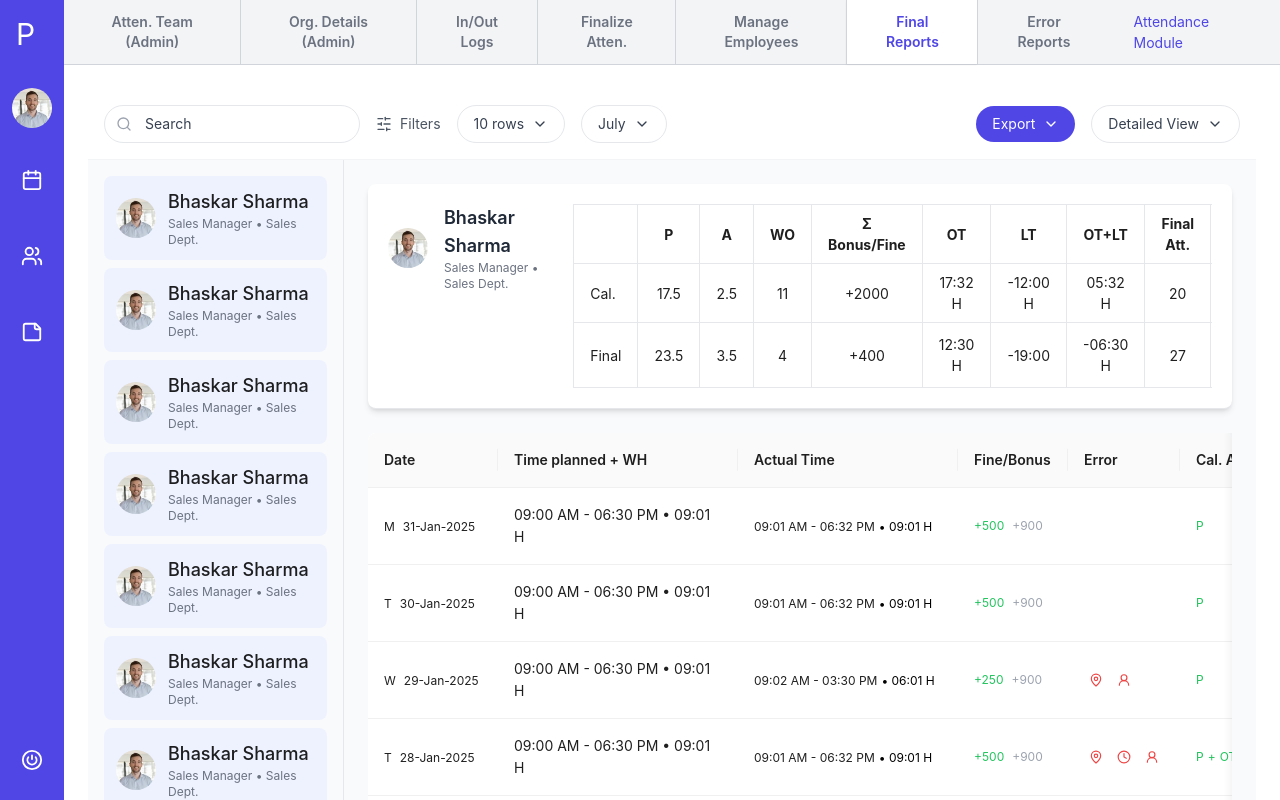
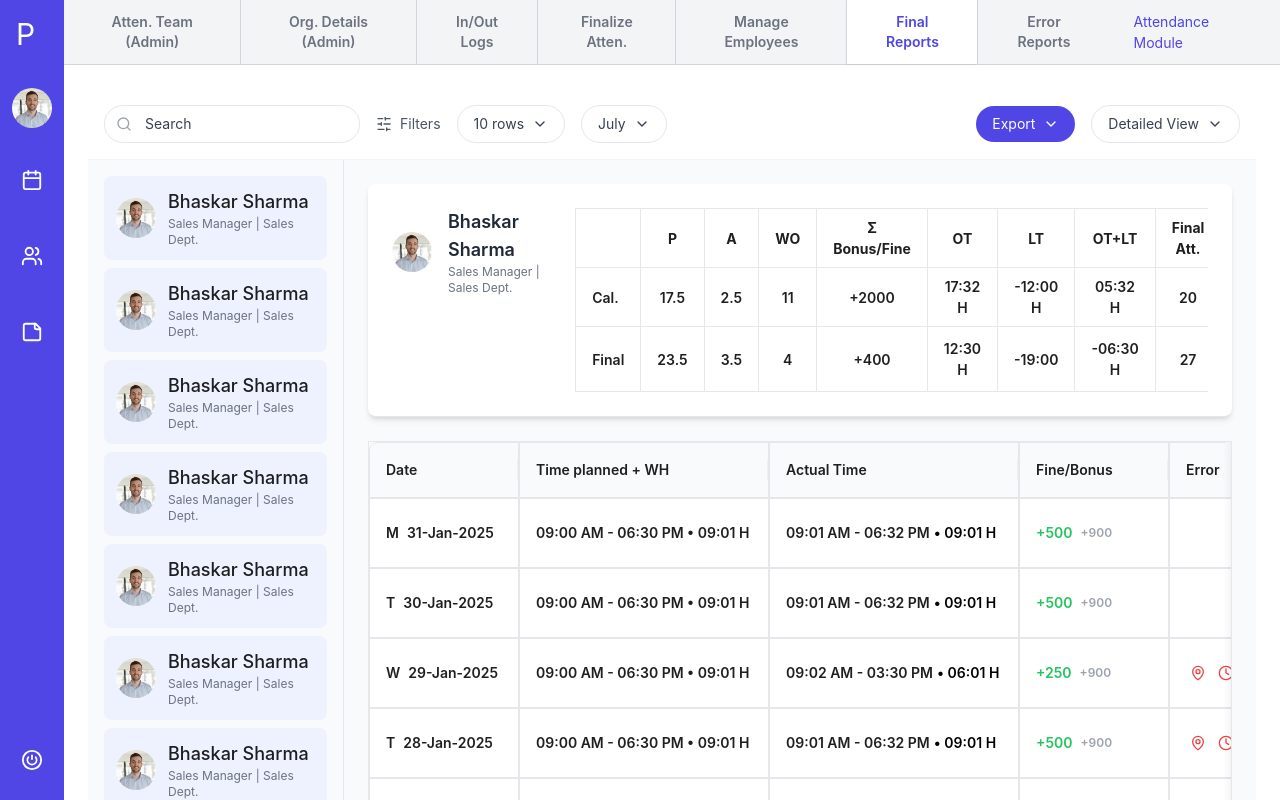
Before and after one commit to Suhani885/PraaviProject, a Next.js app: page / in a window 1280 px wide. Shown: the top 800 px of the page. Built offline with nearby package versions, Linux system fonts and the light colour scheme.

Commit message:
style components

```diff
--- a/src/app/components/Table.jsx
+++ b/src/app/components/Table.jsx
@@ -20,38 +20,39 @@ const ATable = () => {
       dataIndex: "date",
       key: "date",
       render: (text, record) => (
-        <div>
-          <span className="text-xs mr-2">{record.day}</span>
-          <span className="text-xs">{dayjs(text).format("DD-MMM-YYYY")}</span>
+        <div className="font-semibold">
+          <span className="text-sm mr-2">{record.day}</span>
+          <span className="text-sm">{dayjs(text).format("DD-MMM-YYYY")}</span>
         </div>
       ),
-      width: 130,
+      width: 150,
     },
     {
       title: "Time planned + WH",
       dataIndex: "plannedTime",
       key: "plannedTime",
-      width: 240,
+      width: 250,
+      render: (text) => <div className="text-sm font-semibold">{text}</div>,
     },
     {
       title: "Actual Time",
       dataIndex: "actualTime",
       key: "actualTime",
-      width: 220,
+      width: 250,
       render: (text, record) => {
         const timeParts = text.split("•");
         const timePart = timeParts[0].trim();
         const hoursPart = timeParts.length > 1 ? timeParts[1].trim() : "";
 
         return (
-          <div>
-            <span className="text-xs">{timePart}</span>
+          <div className="font-semibold">
+            <span className="text-sm">{timePart}</span>
             {hoursPart && (
               <span
                 className={
                   record.status === "LT" || record.status.includes("LT")
-                    ? "text-red-500 ml-1 text-xs"
-                    : "text-black ml-1 text-xs"
+                    ? "text-red-500 ml-1 text-sm"
+                    : "text-black ml-1 text-sm"
                 }
               >
                 • {hoursPart}
@@ -65,12 +66,12 @@ const ATable = () => {
       title: "Fine/Bonus",
       dataIndex: "bonus",
       key: "bonus",
-      width: 110,
+      width: 150,
       render: (value) => (
-        <div className="flex items-center">
+        <div className="flex items-center font-semibold">
           <span
             className={
-              value >= 0 ? "text-green-500 text-xs" : "text-red-500 text-xs"
+              value >= 0 ? "text-green-500 text-sm" : "text-red-500 text-sm"
             }
           >
             {value >= 0 ? `+${value}` : value}
@@ -82,21 +83,22 @@ const ATable = () => {
     {
       title: "Error",
       key: "error",
+      width: 100,
       render: (_, record) => (
-        <div className="flex gap-1 ">
+        <div className="flex gap-1">
           {record.errors.includes("!") && (
             <span className="w-6 h-6 rounded-full flex items-center justify-center">
-              <MapPin size={14} className="text-red-500" />
+              <MapPin size={16} className="text-red-500" />
             </span>
           )}
           {record.errors.includes("R") && (
             <span className="w-6 h-6 rounded-full flex items-center justify-center">
-              <Clock size={14} className="text-red-500" />
+              <Clock size={16} className="text-red-500" />
             </span>
           )}
           {record.errors.includes("P") && (
             <span className="w-6 h-6 rounded-full flex items-center justify-center">
-              <UserRound size={14} className="text-red-500" />
+              <UserRound size={16} className="text-red-500" />
             </span>
           )}
         </div>
@@ -106,72 +108,37 @@ const ATable = () => {
       title: "Cal. Att.",
       dataIndex: "calculatedAttendance",
       key: "calculatedAttendance",
-      render: (text) => {
-        const parts = text
-          .split("+")
-          .map((part) => part.split("-"))
-          .flat()
-          .map((p) => p.trim());
-        return (
-          <div className="flex items-center space-x-1">
-            {parts.map((part, index) => (
-              <React.Fragment key={index}>
-                {index > 0 && text.includes("+") && (
-                  <span className="text-green-500 text-xs">+</span>
-                )}
-                {index > 0 && text.includes("-") && (
-                  <span className="text-green-500 text-xs">-</span>
-                )}
-                <span className="text-green-500 text-xs">{part}</span>
-              </React.Fragment>
-            ))}
+      width: 160,
+      render: (text) => (
+        <div className="text-sm font-semibold text-green-500 px-4 py-2">
+          {text}
         </div>
-        );
-      },
+      ),
     },
     {
       title: "Final Att.",
       dataIndex: "finalAttendance",
       key: "finalAttendance",
-      width: 60,
-      render: (text) => {
-        const parts = text
-          .split("+")
-          .map((part) => part.split("-"))
-          .flat()
-          .map((p) => p.trim());
-        return (
-          <div className="flex items-center space-x-1">
-            {parts.map((part, index) => (
-              <React.Fragment key={index}>
-                {index > 0 && text.includes("+") && (
-                  <span className="text-xs">+</span>
-                )}
-                {index > 0 && text.includes("-") && (
-                  <span className="text-xs">-</span>
-                )}
-                <span className="text-xs">{part}</span>
-              </React.Fragment>
-            ))}
-          </div>
-        );
-      },
+      width: 160,
+      render: (text) => (
+        <div className="text-sm font-semibold px-4 py-2">{text}</div>
+      ),
     },
     {
       title: "",
       key: "actions",
       render: () => (
-        <div className="flex gap-2">
-          <span className="w-6 h-6 rounded-full flex items-center justify-center">
-            <Link size={12} className="text-black" />
+        <div className="flex gap-3 font-semibold">
+          <span className="rounded-full flex items-center justify-center">
+            <Link size={16} className="text-black" />
             <span className="ml-1">3</span>
           </span>
-          <span className="w-6 h-6 rounded-full flex items-center justify-center">
-            <MessageCircle size={12} className="text-black" />
+          <span className="rounded-full flex items-center justify-center">
+            <MessageCircle size={16} className="text-black" />
             <span className="ml-1">3</span>
           </span>
-          <span className="w-6 h-6 rounded-full flex items-center justify-center">
-            <ChevronDown size={12} className="text-black" />
+          <span className="rounded-full flex items-center justify-center">
+            <ChevronDown size={16} className="text-black" />
           </span>
         </div>
       ),
@@ -180,7 +147,7 @@ const ATable = () => {
 
   return (
     <div className="flex flex-col md:flex-row h-screen bg-gray-50">
-      {/* Sidebar */}
+      {/* Sidebar for employees */}
       <div className="w-full md:w-64 bg-gray-50 p-4 border-r overflow-auto md:h-screen">
         <div className="space-y-2">
           {Array(20)
@@ -199,7 +166,7 @@ const ATable = () => {
                 <div>
                   <p className="font-medium text-lg">{employee.name}</p>
                   <p className="text-xs text-gray-500">
-                    {employee.role} • {employee.department}
+                    {employee.role} | {employee.department}
                   </p>
                 </div>
               </div>
@@ -211,7 +178,7 @@ const ATable = () => {
         <div className="p-2 md:p-6">
           <div>
             {/* Employee Header */}
-            <div className="p-5 border-b shadow-md rounded-lg bg-white mb-6">
+            <div className="p-6 border-b shadow-md rounded-lg bg-white mb-6">
               <div className="flex flex-col md:flex-row items-start gap-4">
                 <div className="flex items-center gap-4">
                   <img
@@ -224,7 +191,7 @@ const ATable = () => {
                       {selectedEmployee.name}
                     </h3>
                     <p className="text-gray-500 text-xs">
-                      {selectedEmployee.role} • {selectedEmployee.department}
+                      {selectedEmployee.role} | {selectedEmployee.department}
                     </p>
                   </div>
                 </div>
@@ -262,7 +229,7 @@ const ATable = () => {
                       </tr>
                     </thead>
                     <tbody>
-                      <tr>
+                      <tr className="font-semibold">
                         <td className="border px-2 md:px-4 py-1 md:py-2">
                           Cal.
                         </td>
@@ -295,7 +262,7 @@ const ATable = () => {
                           {selectedEmployee.summary.calculated.finalizedBy}
                         </td>
                       </tr>
-                      <tr>
+                      <tr className="font-semibold">
                         <td className="border px-2 md:px-4 py-1 md:py-2">
                           Final
                         </td>
@@ -333,7 +300,20 @@ const ATable = () => {
               </div>
             </div>
 
-            <div className="overflow-x-auto">
+            <div className="flex flex-col md:flex-row h-screen bg-gray-50">
+              <style jsx global>{`
+                .attendance-table .ant-table-cell {
+                  border: 1px solid #e5e7eb !important;
+                }
+                .attendance-table .ant-table-thead > tr > th {
+                  border: 1px solid #e5e7eb !important;
+                  background-color: #f9fafb;
+                }
+                .attendance-table .ant-table-tbody > tr > td {
+                  border: 1px solid #e5e7eb !important;
+                }
+              `}</style>
+              <div className="overflow-x-auto border">
                 <Table
                   columns={columns}
                   dataSource={mockAttendanceRecords}
@@ -346,6 +326,7 @@ const ATable = () => {
           </div>
         </div>
       </div>
+    </div>
   );
 };
 
--- a/src/app/data/dummyData.js
+++ b/src/app/data/dummyData.js
@@ -65,7 +65,7 @@ export const mockAttendanceRecords = [
     actualTime: "09:02 AM - 03:30 PM • 06:01 H",
     status: "HD",
     bonus: 250,
-    errors: ["!", "P"],
+    errors: ["!", "R"],
     calculatedAttendance: "P",
     finalAttendance: "HD",
     isWeeklyOff: false,
@@ -104,7 +104,7 @@ export const mockAttendanceRecords = [
     actualTime: "09:01 AM - 06:32 PM • 09:01 H",
     status: "WO",
     bonus: 500,
-    errors: ["!", "R"],
+    errors: ["!", "R", "P"],
     calculatedAttendance: "P + WO",
     finalAttendance: "P + WO",
     isWeeklyOff: true,
@@ -117,7 +117,7 @@ export const mockAttendanceRecords = [
     actualTime: "09:01 AM - 04:39 PM • 07:01 H",
     status: "WO + OT",
     bonus: -500,
-    errors: ["!", "R"],
+    errors: ["!", "R", "P"],
     calculatedAttendance: "P + WO + OT",
     finalAttendance: "P + WO + OT",
     isWeeklyOff: true,
@@ -130,7 +130,7 @@ export const mockAttendanceRecords = [
     actualTime: "09:01 AM - 06:32 PM • 09:01 H",
     status: "WO + LT",
     bonus: 500,
-    errors: ["!", "P"],
+    errors: ["!", "R", "P"],
     calculatedAttendance: "P + WO - LT",
     finalAttendance: "P + WO - LT",
     isWeeklyOff: true,
@@ -182,7 +182,7 @@ export const mockAttendanceRecords = [
     actualTime: "09:01 AM - 06:32 PM • 09:01 H",
     status: "WO + LT",
     bonus: 500,
-    errors: ["P", "R"],
+    errors: ["!", "R", "P"],
     calculatedAttendance: "P + WO - LT",
     finalAttendance: "P + WO - LT",
     isWeeklyOff: true,
@@ -208,7 +208,7 @@ export const mockAttendanceRecords = [
     actualTime: "09:01 AM - 06:32 PM • 09:01 H",
     status: "WO + LT",
     bonus: 500,
-    errors: ["!", "P"],
+    errors: ["!", "R", "P"],
     calculatedAttendance: "P + WO - LT",
     finalAttendance: "P + WO - LT",
     isWeeklyOff: true,
@@ -247,7 +247,7 @@ export const mockAttendanceRecords = [
     actualTime: "09:01 AM - 06:32 PM • 09:01 H",
     status: "WO + LT",
     bonus: 500,
-    errors: ["!", "R"],
+    errors: ["!", "R", "P"],
     calculatedAttendance: "P + WO - LT",
     finalAttendance: "P + WO - LT",
     isWeeklyOff: true,
@@ -260,7 +260,7 @@ export const mockAttendanceRecords = [
     actualTime: "09:01 AM - 06:32 PM • 09:01 H",
     status: "WO + LT",
     bonus: 500,
-    errors: ["!", "P"],
+    errors: ["!", "R", "P"],
     calculatedAttendance: "P + WO - LT",
     finalAttendance: "P + WO - LT",
     isWeeklyOff: true,
@@ -273,7 +273,7 @@ export const mockAttendanceRecords = [
     actualTime: "09:01 AM - 06:32 PM • 09:01 H",
     status: "WO + LT",
     bonus: 500,
-    errors: ["P", "R"],
+    errors: ["!", "R", "P"],
     calculatedAttendance: "P + WO - LT",
     finalAttendance: "P + WO - LT",
     isWeeklyOff: true,
```
Lines whose indentation alone changed are shown as unchanged.
